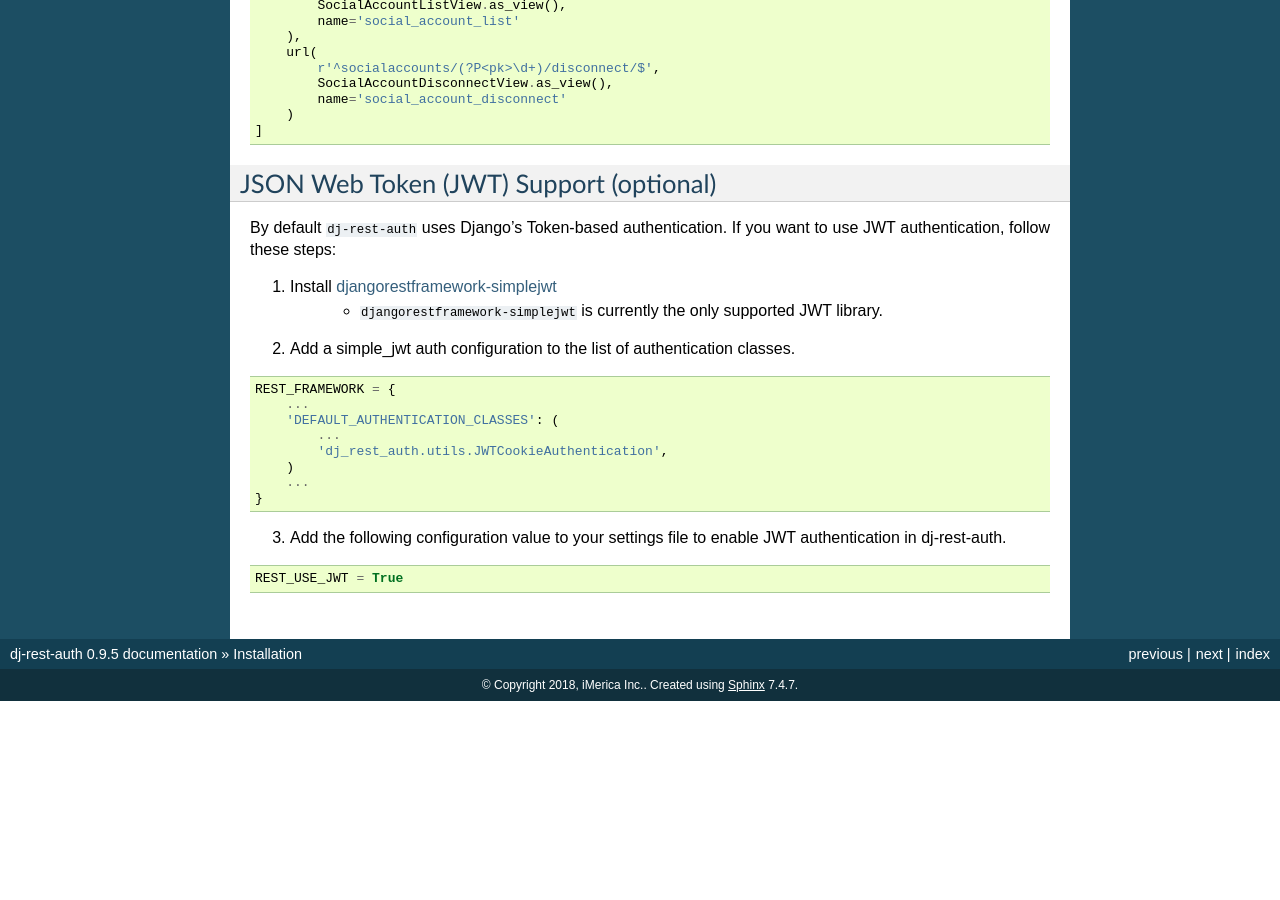
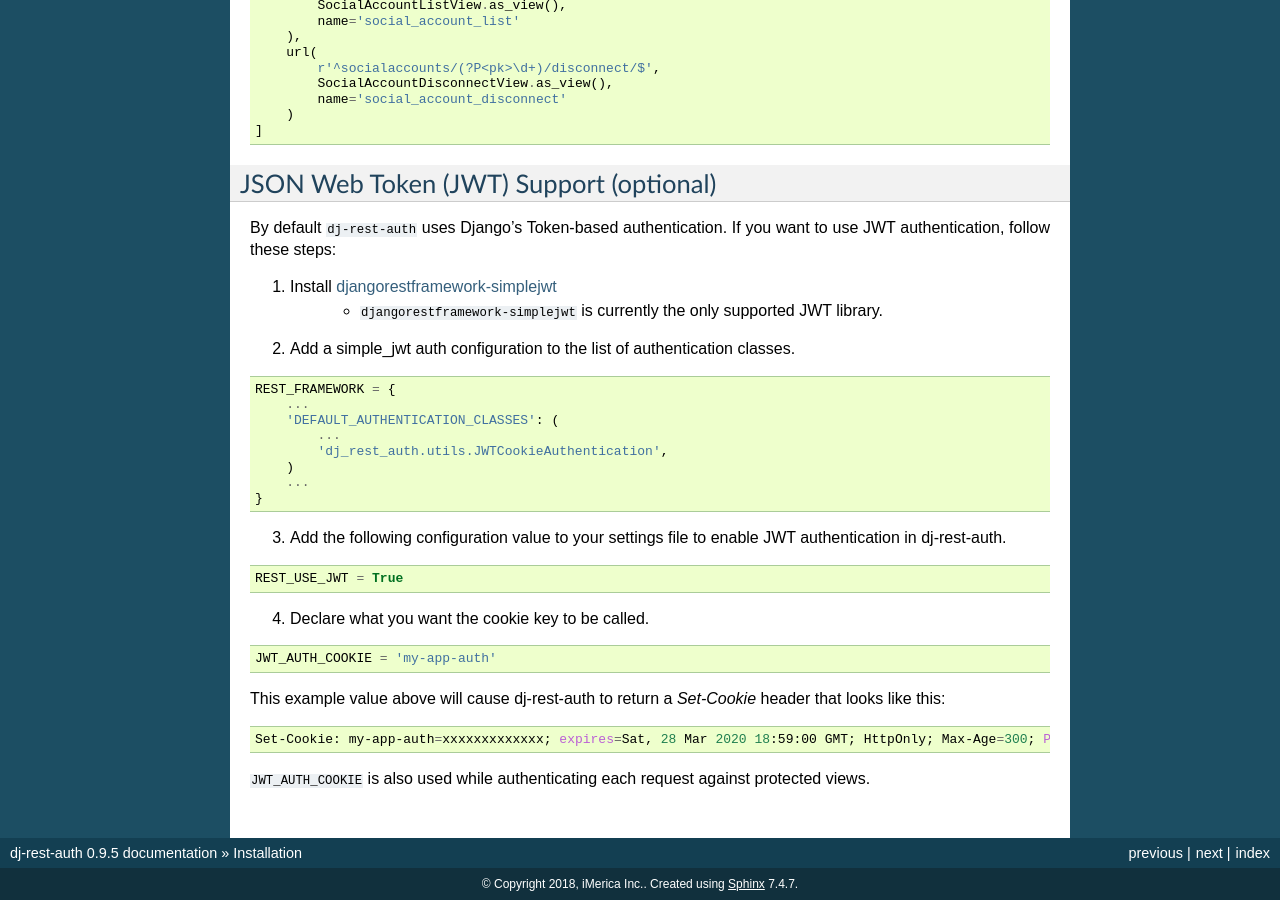
Before and after one commit to Tivix/django-rest-auth, a Sphinx documentation site: the page built from docs/installation.rst, in a window 1280 px wide and 900 px high, scrolled down 3735 px. Built offline with Sphinx 7.4.7, drawn with Linux system fonts in a browser that asks for light colours; before the commit the page ends 4436 px from its top, so only the background shows below that.

Commit message:
Adds more help to docs

```diff
--- a/docs/installation.rst
+++ b/docs/installation.rst
@@ -269,3 +269,18 @@
 .. code-block:: python
 
     REST_USE_JWT = True
+
+4. Declare what you want the cookie key to be called.
+
+.. code-block:: python
+
+    JWT_AUTH_COOKIE = 'my-app-auth'
+
+
+This example value above will cause dj-rest-auth to return a `Set-Cookie` header that looks like this:
+
+.. code-block:: bash
+
+    Set-Cookie: my-app-auth=xxxxxxxxxxxxx; expires=Sat, 28 Mar 2020 18:59:00 GMT; HttpOnly; Max-Age=300; Path=/
+
+``JWT_AUTH_COOKIE`` is also used while authenticating each request against protected views.
```
